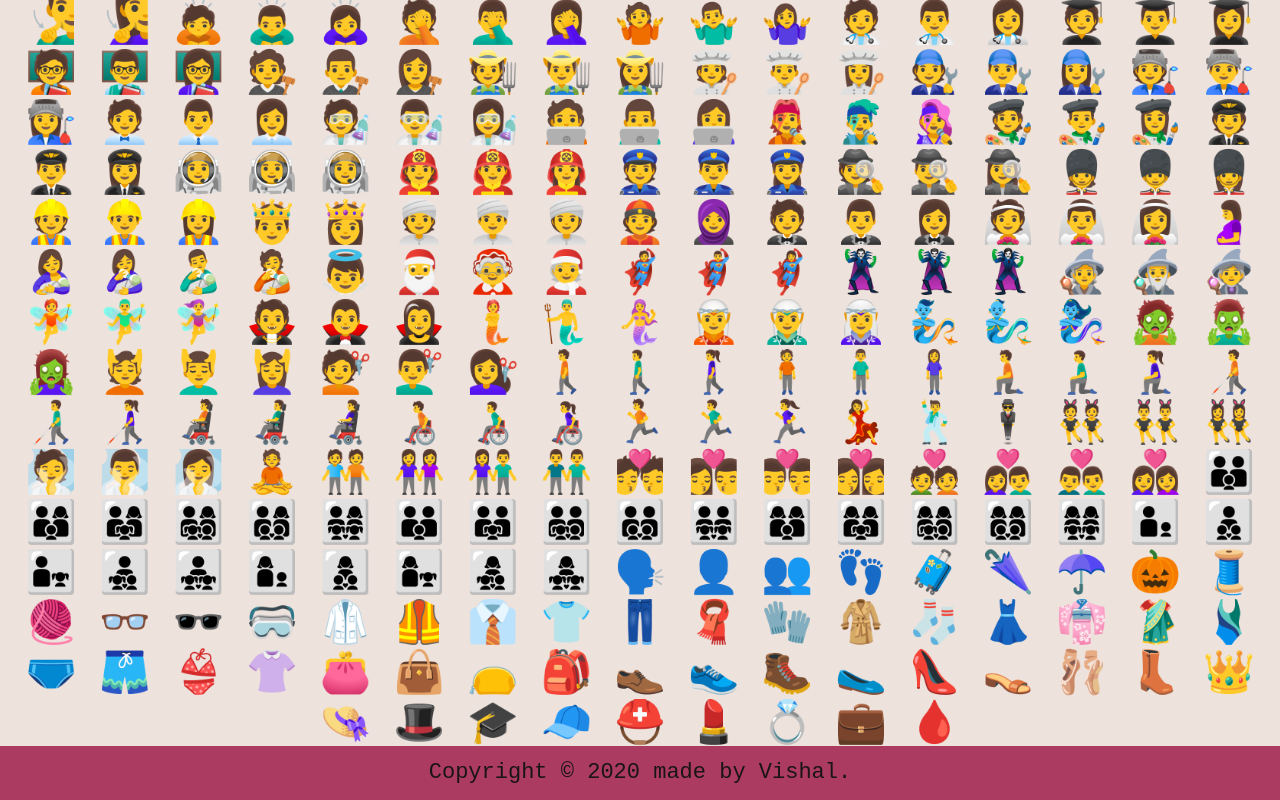
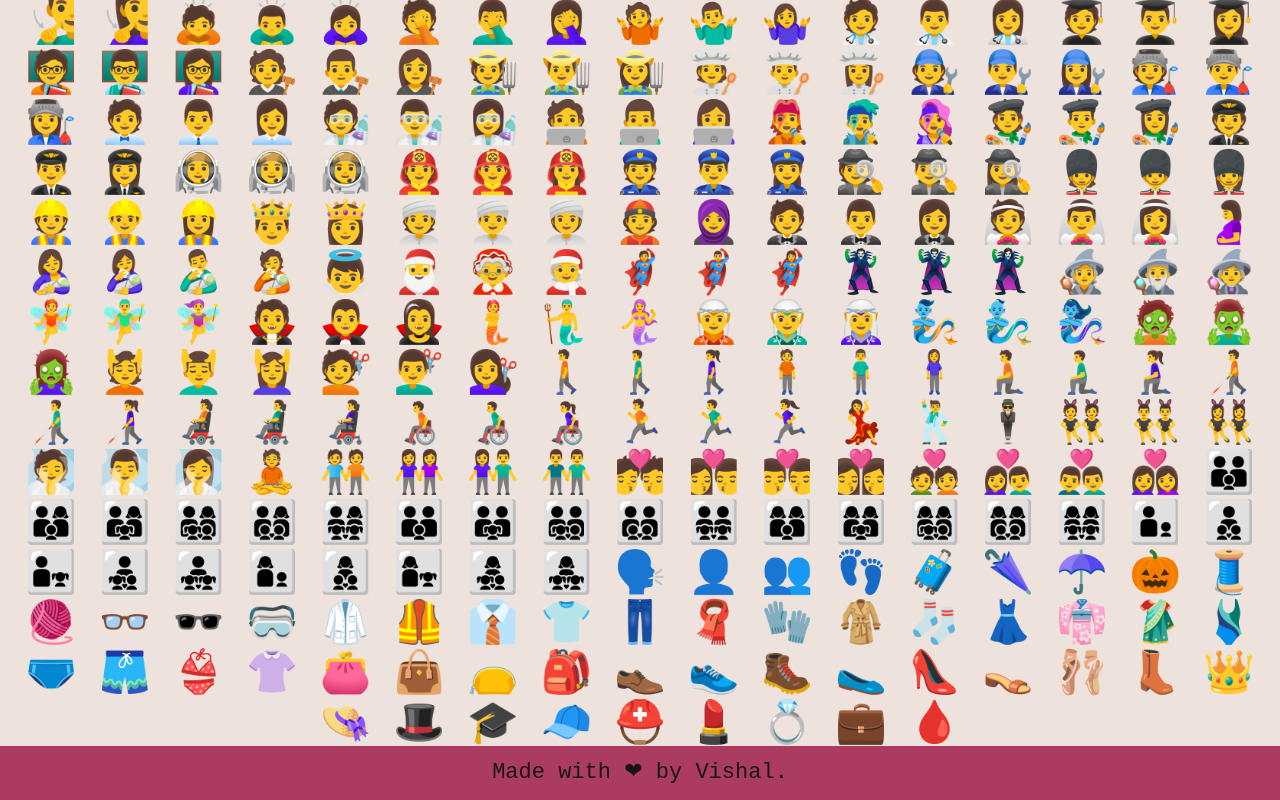
Before and after one commit to Vishalp001/Emoji-Interpretation, a React (Create React App) app: page / in a window 1280 px wide. Shown: the part 831-1631 px from the top of the page. Built offline with nearby package versions, Linux system fonts and the light colour scheme; a web font is replaced by a local one.

Commit message:
Update Footer

```diff
--- a/src/App.js
+++ b/src/App.js
@@ -507,8 +507,7 @@ function App() {
   {/* ---------------Footer------------------ */}
 
   <div className="footer">
-  <p class="copyright-text">Copyright &copy; 2020 made by
-            <a href="https://twitter.com/vishalp_tech" target="_z"> Vishal</a>.
+  <p class="copyright-text">Made with ❤ by <a href="https://twitter.com/vishalp_tech" target="_z"> Vishal</a>.
           </p>
   </div>
     </div>
```
